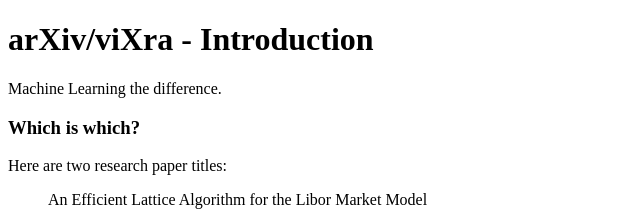
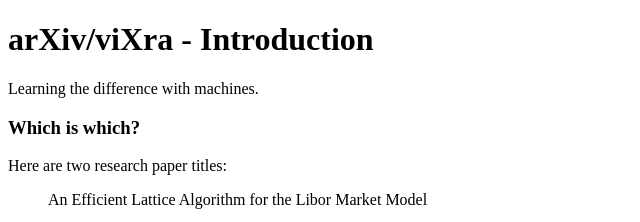
Before and after one commit to garrett361/arxiv-vixra-intro, a plain HTML site: page src/index.ejs in a window 1280 px wide. Shown: the top 222 px of the page, 0-640 px from the left. Drawn offline with nearby package versions, Linux system fonts and the light colour scheme; files that its build step writes are made by us from their sources; a script that the page names is missing.

Commit message:
Minor subtitle edit

```diff
--- a/src/index.ejs
+++ b/src/index.ejs
@@ -49,7 +49,7 @@
 
   <d-title>
     <h1>arXiv/viXra - Introduction</h1>
-    <p>Machine Learning the difference.</p>
+    <p>Learning the difference with machines.</p>
   </d-title>
 
   <d-article>
```
Also changed, not shown: index.html.
